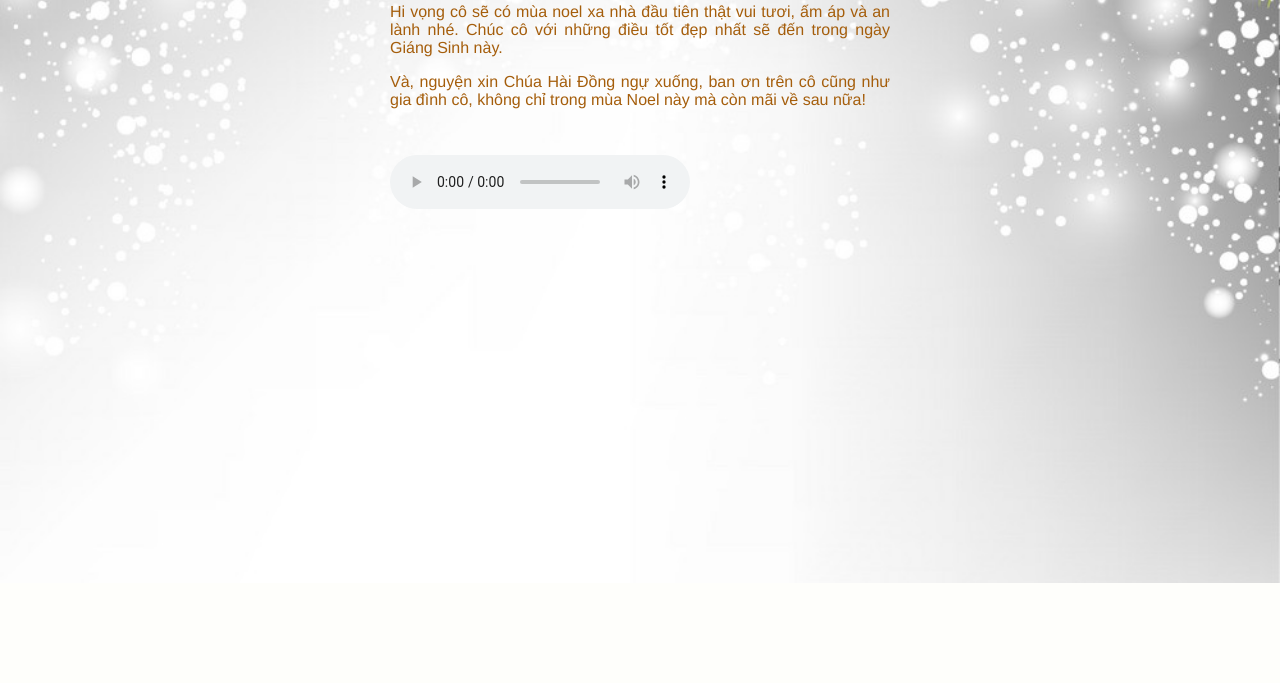
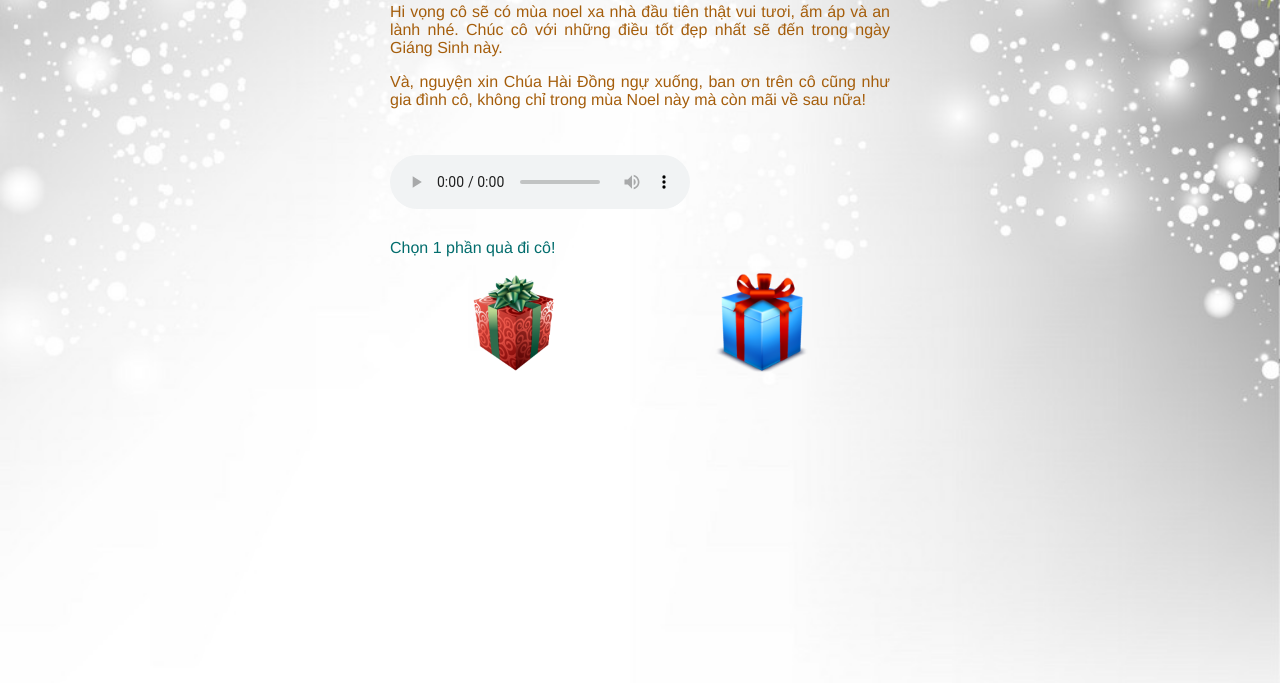
Before and after one commit to hqlinh796/linhcuoi796.github.io, a PHP site: page /index.html in a window 1280 px wide. Shown: the part 533-1216 px from the top of the page. Before the commit the page ends 1116 px from the top, so only its background shows below. Run offline with PHP 8.4, Linux system fonts and the light colour scheme.

Commit message:
add gift

```diff
--- a/index.html
+++ b/index.html
@@ -15,15 +15,51 @@
     <p class="content">Trời thì vẫn nóng nực, nhưng mở cái điều hòa 24 độ se se lạnh lên thì anh mới giật mình: "À, mai noel rồi! :))". NOEL đến rồi đó côôôôôôô </p>
     <p class="content">Hi vọng cô sẽ có mùa noel xa nhà đầu tiên thật vui tươi, ấm áp và an lành nhé. Chúc cô với những điều tốt đẹp nhất sẽ đến trong ngày Giáng Sinh này.</p>
     <p class="content">Và, nguyện xin Chúa Hài Đồng ngự xuống, ban ơn trên cô cũng như gia đình cô, không chỉ trong mùa Noel này mà còn mãi về sau nữa!</p>
-    <iframe src="silence.mp3" type="audio/mp3" allow="autoplay" id="audio" style="display: none;"></iframe>
+    <iframe src="audio/silence.mp3" type="audio/mp3" allow="autoplay" id="audio" style="display: none;"></iframe>
     <audio id="main-audio" autoplay controls>
-        <source src="audio.mp3" type="audio/mp3">
+        <source src="audio/audio.mp3" type="audio/mp3">
     </audio>
+    <p id="result">Chọn 1 phần quà đi cô!</p>
+    <div class="gift">
+        <img src="img/red-gift.png" alt="" id="red-gift">
+    </div>
+    <div class="gift">
+        <img src="img/blue-gift.png" alt="" id="blue-gift">
+    </div>
 </div>
     <script>
         document.onload = function(e){
             document.getElementById("main-audio").load();
         }
+        let isClicked = 0;
+        let result = document.getElementById("result");
+        document.getElementById("red-gift").onclick = function(e){
+            if (isClicked == 1) {
+                return false;
+            }
+            if (isClicked) {
+                result.classList.add('color-warning');
+                result.innerHTML = "Rõ ràng là tôi bảo chọn 1 phần thôi :)"
+                return false;
+            }
+            isClicked = 1;
+            result.innerHTML = "Chúc mừng cô trúng 2 vé xem phim Mắt Biếc :))) Liên hệ với tôi để lấy nhé :v"
+            result.classList.add('color-result');
+        }
+        document.getElementById("blue-gift").onclick = function(e){
+            if (isClicked == 2) {
+                return false;
+            }
+            if (isClicked) {
+                result.classList.add('color-warning');
+                result.innerHTML = "Rõ ràng là tôi bảo chọn 1 phần thôi :)"
+
+                return false;
+            }
+            isClicked = 2;
+            result.innerHTML = "Chúc mừng tôi được độc quyền cái bức ảnh ở ĐL nhé :))))"
+            result.classList.add('color-result');
+        }
     </script>
 </body>
 </html>
--- a/style.css
+++ b/style.css
@@ -5,7 +5,7 @@ body{
     justify-content: center;
 
     font-family: 'Franklin Gothic Medium', 'Arial Narrow', Arial, sans-serif;
-    height: 1000px;
+    height: 1100px;
     padding: 50px;
 }
 #title{
@@ -18,9 +18,28 @@ body{
 }
 #main-audio{
     margin: 30px auto;
+    margin-bottom: 10px;
 }
 .main{
     text-align: justify;
     max-width: 500px;
-
 }
+.gift{
+    width: 49%;
+    height: 100px;
+    display: inline-block;
+}
+.gift img{
+    width: 100%;
+    height: 100%;
+    object-fit: contain;
+}
+p#result{
+    color: rgb(2, 109, 109);
+}
+p#result.color-warning{
+    color: red;
+}
+p.color-result{
+    color: tomato;
+}
```
Also changed, not shown: img/blue-gift.png (added), img/red-gift.png (added), 4 other files.
